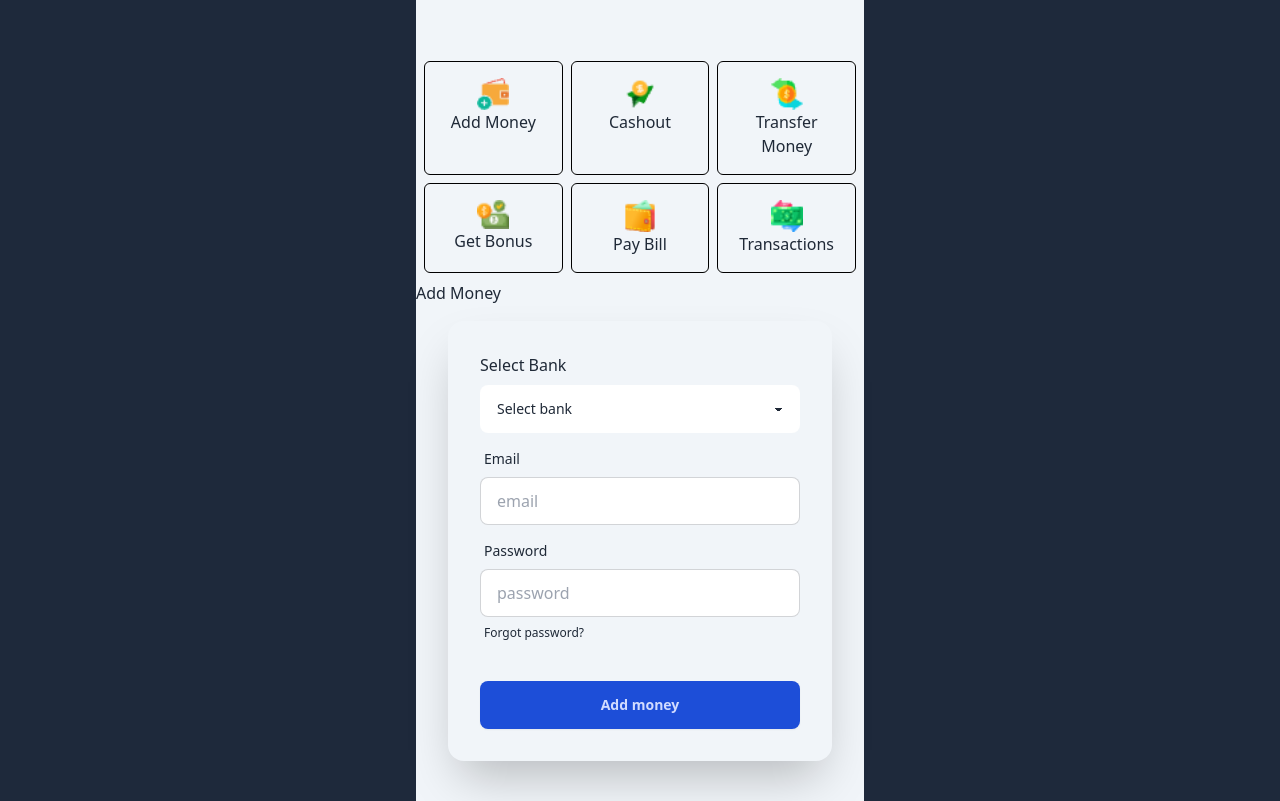
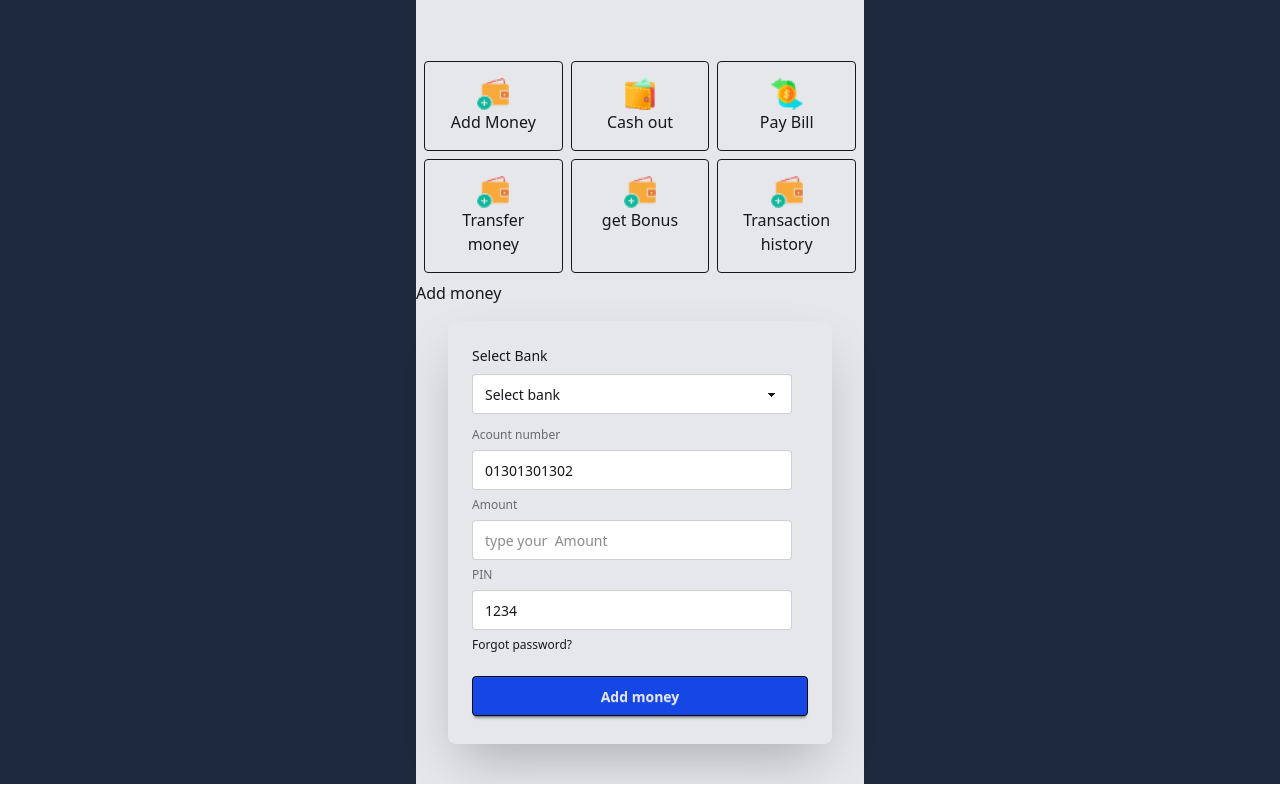
Before and after one commit to Md-Shanto-Sharker/PAYOO, a plain HTML site: page main.html in a window 1280 px wide. Shown: the part 225-1026 px from the top of the page. Drawn offline with nearby package versions, Linux system fonts and the light colour scheme.

Commit message:
added html and css styles

```diff
--- a/index.html
+++ b/index.html
@@ -3,65 +3,68 @@
   <head>
     <meta charset="UTF-8" />
     <meta name="viewport" content="width=device-width, initial-scale=1.0" />
-    <title>main</title>
+    <title>Document</title>
     <link
-      href="https://cdn.jsdelivr.net/npm/daisyui@5.0.0-beta.8/daisyui.css"
+      href="https://cdn.jsdelivr.net/npm/daisyui@4.12.24/dist/full.min.css"
       rel="stylesheet"
       type="text/css"
     />
-    <script src="https://cdn.jsdelivr.net/npm/@tailwindcss/browser@4"></script>
+    <script src="https://cdn.tailwindcss.com"></script>
   </head>
   <body class="bg-slate-800">
     <section class="max-w-md min-h-screen mx-auto py-6 bg-gray-200">
       <header>
-        <nav class="flex justify-around items-center">
-          <img class="w-16" src="./assets/Group.png" alt="" />
-          <div>
-            <h1 class="text-3xl font-bold">
-              $ <span id="main-balance">4500</span>
-            </h1>
-            <p class="border rounded p-1">available balance</p>
+        <nav class="flex justify-center items-center mt-8">
+          <div
+            class="mt-10 relative flex justify-center items-center w-9/12 mb-10"
+          >
+            <img class="w-56 absolute" src="./assets/bg.png" alt="" />
+            <img class="w-20" src="./assets/Group.png" alt="" />
           </div>
-          <button class="btn">logout</button>
         </nav>
-        <section class="mt-10">
-          <h1 class="text-2xl font-bold mb-2">Welcome to Payooo!</h1>
-          <p>
-            Enjoy easy and convenient financial services with us. Cashout charge
-            is low and
-          </p>
+      </header>
 
-          <div class="cards grid grid-cols-3 mt-14 gap-2 p-2">
-            <div
-              id="add-money-box"
-              class="box cursor-pointer border p-4 text-center rounded-sm"
-            >
-              <img class="w-8 mx-auto" src="./assets/wallet1.png" alt="" />
-              <h3>Add Money</h3>
-            </div>
-            <div id="cashout-box" class="box border p-4 text-center rounded-sm">
-              <img class="w-8 mx-auto" src="./assets/purse1.png" alt="" />
-              <h3>Cash out</h3>
-            </div>
-            <div class="box border p-4 text-center rounded-sm">
-              <img class="w-8 mx-auto" src="./assets/money1.png" alt="" />
-              <h3>Pay Bill</h3>
-            </div>
-            <div class="box border p-4 text-center rounded-sm">
-              <img class="w-8 mx-auto" src="./assets/wallet1.png" alt="" />
-              <h3>Transfer money</h3>
-            </div>
-            <div class="box border p-4 text-center rounded-sm">
-              <img class="w-8 mx-auto" src="./assets/wallet1.png" alt="" />
-              <h3>get Bonus</h3>
-            </div>
-            <div class="box border p-4 text-center rounded-sm">
-              <img class="w-8 mx-auto" src="./assets/wallet1.png" alt="" />
-              <h3>Transaction history</h3>
-            </div>
+      <!-- login section -->
+      <div class="">
+        <div class="hero-content flex-col lg:flex-row-reverse">
+          <div class="card bg-base-100 w-full max-w-sm shrink-0 shadow-2xl">
+            <form class="card-body">
+              <div class="form-control">
+                <label class="label">
+                  <span class="label-text">Mobile Number</span>
+                </label>
+                <input id="account-number"
+                  type="number" value="01978997745"
+                  placeholder="Enter your number"
+                  class="input input-bordered"
+                  required
+                />
+              </div>
+              <div class="form-control">
+                <label class="label">
+                  <span class="label-text">4 Digit Pin</span>
+                </label>
+                <input id="pin" value="1234"
+                  type="text"
+                  placeholder="Enter 4 Digit Pin"
+                  class="input input-bordered"
+                  required
+                />
+                <label class="label">
+                  <a href="#" class="label-text-alt link link-hover"
+                    >Forgot password?</a
+                  >
+                </label>
+              </div>
+              <div class="form-control mt-6">
+                <button id="login-btn" class="btn btn-primary">Login</button>
+              </div>
+            </form>
           </div>
-        </section>
-      </header>
+        </div>
+      </div>
     </section>
+
+    <script src="script/login.js"></script>
   </body>
 </html>
--- a/main.html
+++ b/main.html
@@ -5,107 +5,119 @@
     <meta name="viewport" content="width=device-width, initial-scale=1.0" />
     <title>main</title>
     <link
-      href="https://cdn.jsdelivr.net/npm/daisyui@4.12.24/dist/full.min.css"
+      href="https://cdn.jsdelivr.net/npm/daisyui@5.0.0-beta.8/daisyui.css"
       rel="stylesheet"
       type="text/css"
     />
-    <script src="https://cdn.tailwindcss.com"></script>
+    <script src="https://cdn.jsdelivr.net/npm/@tailwindcss/browser@4"></script>
   </head>
   <body class="bg-slate-800">
-    <section class="max-w-md min-h-screen mx-auto py-6 bg-slate-100">
+    <section class="max-w-md min-h-screen mx-auto py-6 bg-gray-200">
       <header>
         <nav class="flex justify-around items-center">
           <img class="w-16" src="./assets/Group.png" alt="" />
           <div>
-            <h1 class="text-3xl font-bold">$ 4500</h1>
-            <p class="border border-black rounded p-1">available balance</p>
+            <h1 class="text-3xl font-bold">
+              $ <span id="main-balance">4500</span>
+            </h1>
+            <p class="border rounded p-1">available balance</p>
           </div>
           <button class="btn">logout</button>
         </nav>
-
         <section class="mt-10">
-          <h1 class="text-2xl font-bold mb-2">🔥 Welcome to Payooo!</h1>
+          <h1 class="text-2xl font-bold mb-2">Welcome to Payooo!</h1>
           <p>
             Enjoy easy and convenient financial services with us. Cashout charge
             is low and
           </p>
 
-          <div class="cards cursor-pointer grid grid-cols-3 mt-14 gap-2 p-2">
-            <div class="box cursor-pointer border border-black p-4 text-center rounded-md">
+          <div class="cards grid grid-cols-3 mt-14 gap-2 p-2">
+            <div
+              id="add-money-box"
+              class="box cursor-pointer border p-4 text-center rounded-sm"
+            >
               <img class="w-8 mx-auto" src="./assets/wallet1.png" alt="" />
               <h3>Add Money</h3>
             </div>
-
-            <div class="box border border-black p-4 text-center rounded-md">
-              <img class="w-8 mx-auto" src="./assets/send1.png" alt="" />
-              <h3>Cashout</h3>
+            <div id="cashout-box" class="box border p-4 text-center rounded-sm">
+              <img class="w-8 mx-auto" src="./assets/purse1.png" alt="" />
+              <h3>Cash out</h3>
             </div>
-
-            <div class="box border border-black p-4 text-center rounded-md">
+            <div class="box border p-4 text-center rounded-sm">
               <img class="w-8 mx-auto" src="./assets/money1.png" alt="" />
-              <h3>Transfer Money</h3>
-            </div>
-
-
-
-            <div class="box border border-black p-4 text-center rounded-md">
-              <img class="w-8 mx-auto" src="./assets/bonus1.png" alt="" />
-              <h3>Get Bonus</h3>
-            </div>
-
-            <div class="box border border-black p-4 text-center rounded-md">
-              <img class="w-8 mx-auto" src="./assets/purse1.png" alt="" />
               <h3>Pay Bill</h3>
             </div>
-
-            <div class="box border border-black p-4 text-center rounded-md">
-              <img class="w-8 mx-auto" src="./assets/transaction1.png" alt="" />
-              <h3>Transactions</h3>
+            <div class="box border p-4 text-center rounded-sm">
+              <img class="w-8 mx-auto" src="./assets/wallet1.png" alt="" />
+              <h3>Transfer money</h3>
+            </div>
+            <div class="box border p-4 text-center rounded-sm">
+              <img class="w-8 mx-auto" src="./assets/wallet1.png" alt="" />
+              <h3>get Bonus</h3>
+            </div>
+            <div class="box border p-4 text-center rounded-sm">
+              <img class="w-8 mx-auto" src="./assets/wallet1.png" alt="" />
+              <h3>Transaction history</h3>
             </div>
           </div>
 
-
-
-        </section>
-
-        <section>
-          <h2>Add Money</h2>
-
+          <section id="addmoney" class="">
+            <h2>Add money</h2>
             <div class="">
               <div class="hero-content flex-col lg:flex-row-reverse">
-
-              <div class="card  w-full max-w-sm shrink-0 shadow-2xl">
-                <form class="card-body">
+                <div class="card w-full max-w-sm shrink-0 shadow-2xl">
+                  <div class="card-body">
                     <legend>Select Bank</legend>
-
                     <select class="select">
                       <option disabled selected>Select bank</option>
-                    <option value="Bikas">Bikas</option>
-                    <option value="nagad">nagad</option>
-                    <option value="DBBL">DBBL</option>
+                      <option value="Bkash">Bkash</option>
+                      <option value="Nagad">nagad</option>
+                      <option value="dbbl">DBBL</option>
                     </select>
-                  <div class="form-control">
-                    <label class="label">
-                      <span class="label-text">Email</span>
-                    </label>
-                    <input type="email" placeholder="email" class="input input-bordered" required />
-                  </div>
-                  <div class="form-control">
-                    <label class="label">
-                      <span class="label-text">Password</span>
-                    </label>
-                    <input type="password" placeholder="password" class="input input-bordered" required />
-                    <label class="label">
-                      <a href="#" class="label-text-alt link link-hover">Forgot password?</a>
-                    </label>
-                  </div>
-                  <div class="form-control mt-6">
-                    <button class="btn btn-primary bg-blue-700 border-none">Add money</button>
-                  </div>
-                </form>
+                    <fieldset class="fieldset">
+                      <label class="fieldset-label">Acount number</label>
+                      <input
+                        value="01301301302"
+                        id="Acount-nunber"
+                        type="number"
+                        maxlength="11"
+                        class="input"
+                        placeholder="type your  number"
+                        required
+                      />
+                      <label class="fieldset-label">Amount </label>
+                      <input
+                        id="amount"
+                        type="number"
+                        maxlength="11"
+                        class="input"
+                        placeholder="type your  Amount"
+                        required
+                      />
+                      <label class="fieldset-label">PIN</label>
+                      <input
+                        value="1234"
+                        id="pin"
+                        type="text"
+                        class="input"
+                        placeholder="type your PIN"
+                        required
+                      />
+                      <div><a class="link link-hover">Forgot password?</a></div>
+                      <button
+                        id="add-money"
+                        type="submit"
+                        id="login-btn"
+                        class="btn btn-neutral bg-blue-700 mt-4"
+                      >
+                        Add money
+                      </button>
+                    </fieldset>
                   </div>
                 </div>
               </div>
+            </div>
+          </section>
         </section>
       </header>
     </section>
```
Lines whose indentation alone changed are shown as unchanged.
